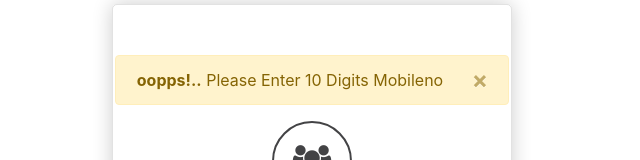
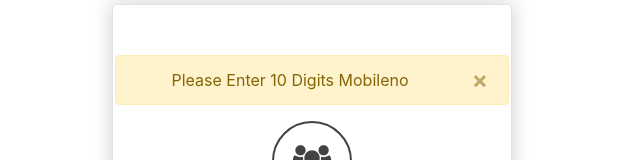
Before and after one commit to ankit-monkdesk/Test_transapp, a React (Create React App) app: page /register in a window 1280 px wide. Both pictures are taken after typing "5" into the empty fields and a click on the button "Send OTP". Shown: the top 160 px of the page, without its empty margins (328-968 px from the left). Built offline with nearby package versions, Linux system fonts and the light colour scheme.

Commit message:
Test_transapp-8/9/7:05

```diff
--- a/src/componets/Registration/Registration.js
+++ b/src/componets/Registration/Registration.js
@@ -266,7 +266,7 @@ class Registration extends React.Component{
         </div>;
 
       const mobile_err = <div className="alert alert-warning alert-dismissible fade show">
-        <strong>oopps!..</strong> Please Enter 10 Digits Mobileno
+         Please Enter 10 Digits Mobileno
         <button type="button" className="close" data-dismiss="alert">&times;</button>
         </div>;
 
```
Also changed, not shown: 1 other file (tests, documents, lock files or other folders).
